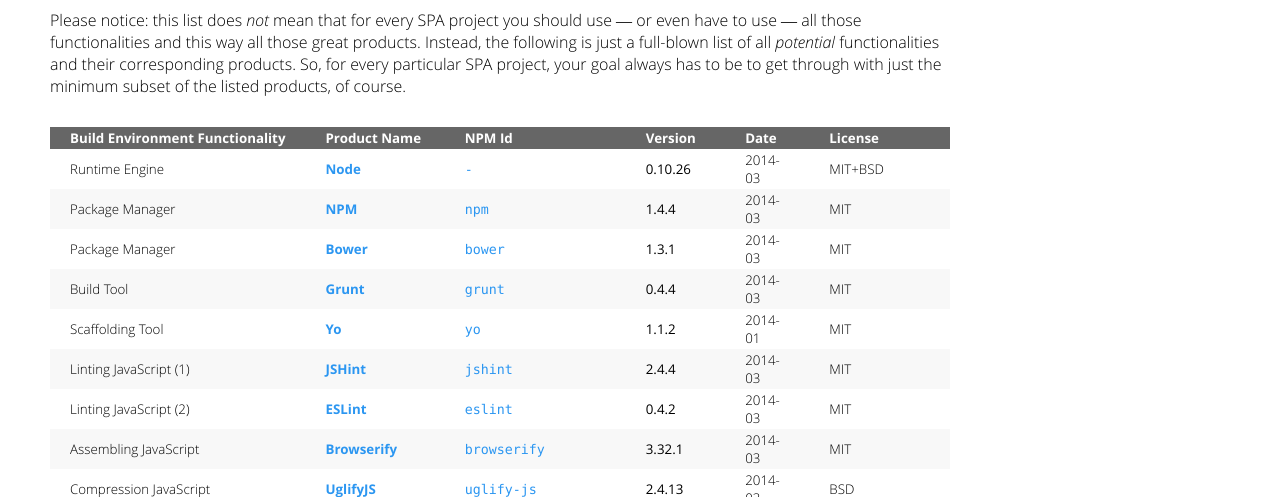
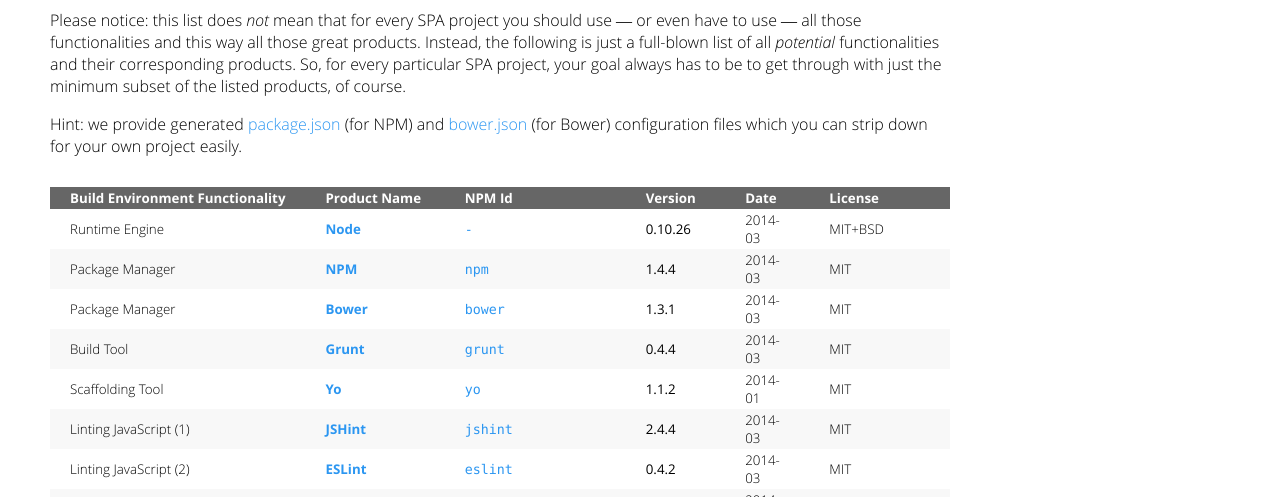
Before and after one commit to rse/html5-spa-essentials, a website: page index.html in a window 1280 px wide. Shown: the part 303-800 px from the top of the page. Drawn offline with Linux system fonts and the light colour scheme.

Commit message:
provide hints to JSON files

```diff
--- a/index.html
+++ b/index.html
@@ -39,6 +39,10 @@
            corresponding products. So, for every particular SPA project,
            your goal always has to be to get through with just the
            minimum subset of the listed products, of course.
+           <p/>
+           Hint: we provide generated <a href="https://raw.github.com/rse/html5-spa-essentials/master/etc/package.json">package.json</a>
+           (for NPM) and <a href="https://raw.github.com/rse/html5-spa-essentials/master/etc/bower.json">bower.json</a> (for Bower)
+           configuration files which you can strip down for your own project easily.
         </div>
         <div class="list">
         </div>
```
